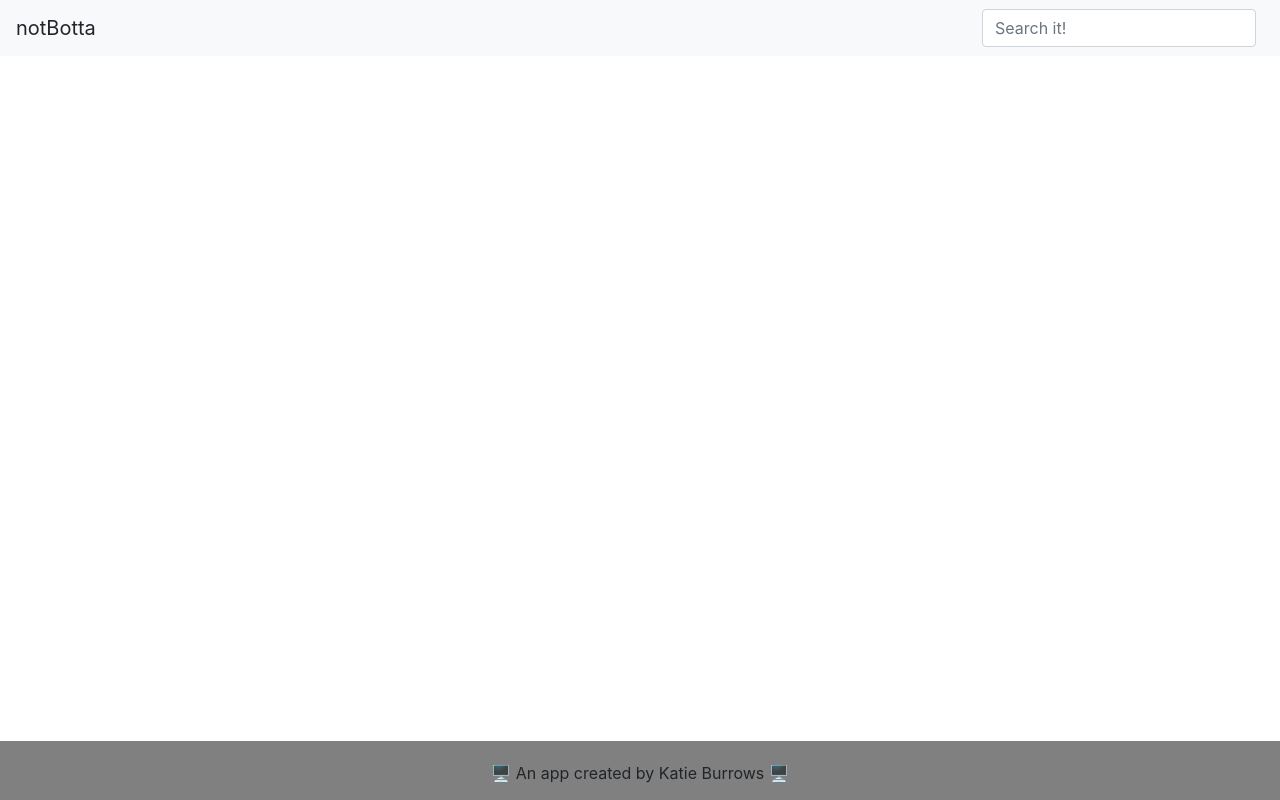
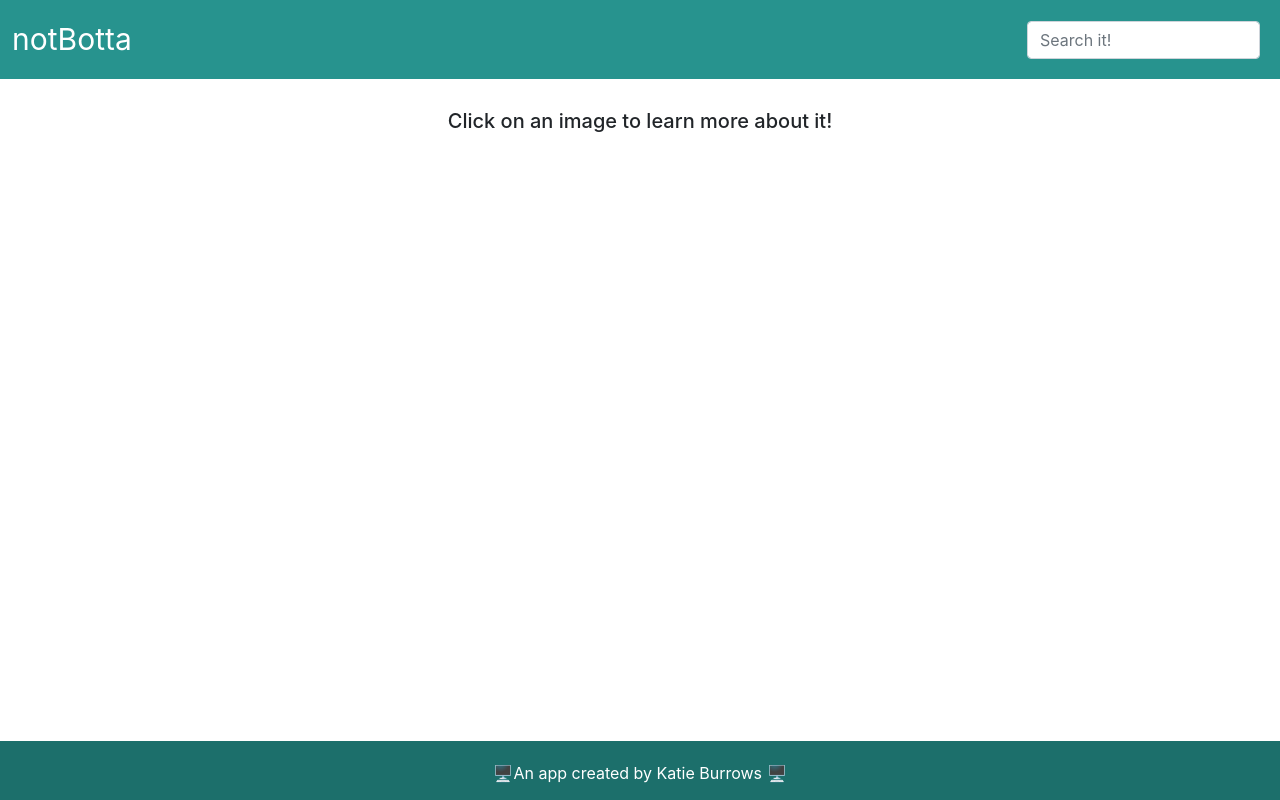
Before and after one commit to katieburrows/notBotta, a plain HTML site: page index.html in a window 1280 px wide. Drawn offline with nearby package versions, Linux system fonts and the light colour scheme.

Commit message:
styling for navbar and footer

```diff
--- a/assets/css/styles.css
+++ b/assets/css/styles.css
@@ -1,26 +1,29 @@
+.navbar {
+    background-color: #27938E!important;
+    padding: 12px;
+    color: white;
+}
 
+.navbar-brand {
+    font-size: 30px;
+}
 
+.form-control {
+    width: 233px!important;
+}
 
-
-
-
-
-
-
-
-
-
-
-
-
-
-
+h1 {
+    text-align: center;
+    font-size: 20px;
+    margin-top: 30px;
+}
 
 
 
 
 #stickyFooter {
-    background-color: gray;
+    background-color: #1C6F6B;
+    color: white;
     text-align: center;
     padding-top: 20px;
     padding-bottom: 30px;
--- a/index.html
+++ b/index.html
@@ -9,6 +9,7 @@
         <link rel="stylesheet" href="https://stackpath.bootstrapcdn.com/bootstrap/4.3.1/css/bootstrap.min.css" integrity="sha384-ggOyR0iXCbMQv3Xipma34MD+dH/1fQ784/j6cY/iJTQUOhcWr7x9JvoRxT2MZw1T" crossorigin="anonymous">
         <link rel = "stylesheet" type = "text/css" href = "assets/css/styles.css">
     </head>
+
     <body>
         <nav class="navbar navbar-light bg-light">
             <a class="navbar-brand">notBotta</a>
@@ -16,6 +17,8 @@
                 <input class="form-control mr-sm-2" type="search" placeholder="Search it!" aria-label="Search">
             </form>
         </nav>
+
+        <h1>Click on an image to learn more about it!</h1>
 
 
 
@@ -30,8 +33,7 @@
 
 
 
-
-        <footer id = "stickyFooter">🖥️ An app created by Katie Burrows 🖥️</footer>
+        <footer id = "stickyFooter">🖥️An app created by Katie Burrows 🖥️</footer>
 
         <!-- jQuery, Popper.js, and Bootstrap JS script tags-->
         <script src="https://code.jquery.com/jquery-3.3.1.slim.min.js" integrity="sha384-q8i/X+965DzO0rT7abK41JStQIAqVgRVzpbzo5smXKp4YfRvH+8abtTE1Pi6jizo" crossorigin="anonymous"></script>
```
